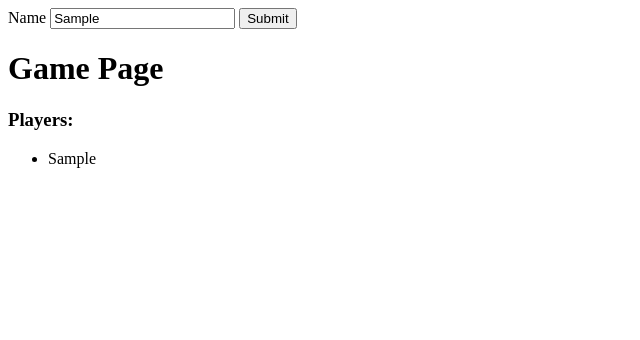
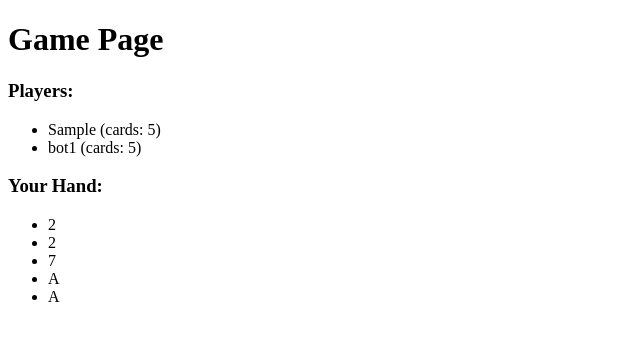
Before and after one commit to tbuck14/go_fish_js, a plain HTML site: page index.html in a window 1280 px wide. Both pictures are taken after typing "Sample" into the empty fields and a click on the input 267 px from the left and 18 px from the top of the page. Shown: the whole page, without its empty margins (0-640 px from the left). Drawn offline with Linux system fonts and the light colour scheme.

Commit message:
add more methods to core models and make simple game view displaying cards and players.

```diff
--- a/SpecRunner.html
+++ b/SpecRunner.html
@@ -16,6 +16,7 @@
   <!-- include source files here... -->
   <script src="src/Card.js"></script>
   <script src="src/Player.js"></script>
+  <script src="src/BotPlayer.js"></script>
   <script src="src/Deck.js"></script>
   <script src="src/Game.js"></script>
   <script src="src/LoginView.js"></script>
--- a/index.html
+++ b/index.html
@@ -8,7 +8,10 @@
 
   <body>
     <div id="main"></div>
+    <script src="src/Card.js"></script>
+    <script src="src/Deck.js"></script>
     <script src="src/Player.js"></script>
+    <script src="src/BotPlayer.js"></script>
     <script src="src/Game.js"></script>
     <script src="src/LoginView.js"></script>
     <script src="src/GameView.js"></script>
--- /dev/null
+++ b/src/BotPlayer.js
@@ -0,0 +1,2 @@
+class BotPlayer extends Player {
+}
--- a/src/Card.js
+++ b/src/Card.js
@@ -1,8 +1,20 @@
-const RANKS = ['2','3','4','5','6','7','8','9','10','J','Q','K','A']
+const ranks = ['2','3','4','5','6','7','8','9','10','J','Q','K','A']
+const suits = ['H','S','D','C']
 class Card {
   constructor(rank, suit) {
-    this.rank = rank
-    this.suit = suit
-    this.value = RANKS.indexOf(this.rank)
+    this._rank = rank
+    this._suit = suit
+  }
+
+  rank() {
+    return this._rank
+  }
+
+  suit() {
+    return this._suit
+  }
+
+  value() {
+    return ranks.indexOf(this.rank())
   }
 }
--- a/src/Deck.js
+++ b/src/Deck.js
@@ -1,6 +1,31 @@
 class Deck {
-  constructor(cardsInDeck = []) {
-    this.cards = cardsInDeck
+  constructor(cards = []) {
+    this._cards = cards
   }
 
+  cards() {
+    return this._cards
+  }
+
+  cards_left() {
+    return this.cards().length
+  }
+
+  deal() {
+    return this.cards().pop()
+  }
+
+  shuffle() {
+    this.cards().sort(() => Math.random() - 0.5)
+  }
+
+  build() {
+    // look in Deck.js to find where ranks and suits are defined
+    suits.forEach( (suit) => {
+      ranks.forEach((rank) => {
+        this.cards().push(new Card(rank, suit))
+      })
+    })
+    this.shuffle()
+  }
 }
--- a/src/Game.js
+++ b/src/Game.js
@@ -1,5 +1,35 @@
+const cards_per_player = 5
 class Game {
-  constructor(players) {
-    this.players = players
+  constructor(players, deck = new Deck(), numberOfBots = 1) {
+    this._players = players
+    this._deck = deck
+    this.add_bots(numberOfBots)
+  }
+
+  players() {
+    return this._players
+  }
+
+  deck() {
+    return this._deck
+  }
+
+  start() {
+    this.deal_cards()
+  }
+
+  add_bots(numberOfBots) {
+    for (let step = 0; step < numberOfBots; step++) {
+      this.players().push(new BotPlayer(`bot${this.players().length}`))
+    }
+  }
+
+  deal_cards() {
+    this.deck().build()
+    this.players().forEach(player => {
+      for (let step = 0; step < cards_per_player; step++) {
+        player.addCardsToHand([this.deck().deal()])
+      }
+    })
   }
 }
--- a/src/GameView.js
+++ b/src/GameView.js
@@ -8,17 +8,40 @@ class GameView {
   }
 
   draw(container) {
-    let listOfPlayers = ''
-    this.game().players.forEach( player => listOfPlayers += `<li>${player.name}</li>`)
     const markup = `
       <h1>Game Page</h1>
       <h3>Players:</h3>
       <ul>
-        ${listOfPlayers}
+        ${this.game().players().map( player => `<li>${player.name()} (cards: ${player.cards_left()})</li>`).join('')}
+      </ul>
+      <div id="cards"></div>
+    `
+
+    const element = document.createElement('div')
+    element.innerHTML = markup
+    container.innerHTML = ''
+    container.appendChild(element)
+
+    this.drawCards()
+
+    return element
+  }
+
+  drawCards() {
+    const cards = this.game().players()[0].hand()
+    const player = this.game().players()[0]
+    const markup = `
+      <h3>Your Hand:</h3>
+      <ul>
+        ${cards.map((card) => `<li>${card.rank()}</li>`).join('')}
       </ul>
     `
+    const container = document.getElementById('cards')
     const element = document.createElement('div')
     element.innerHTML = markup
+    container.innerHTML = ''
     container.appendChild(element)
+
+    return element
   }
 }
--- a/src/GoFishController.js
+++ b/src/GoFishController.js
@@ -11,6 +11,7 @@ class GoFishController {
   startGame(name) {
     const player = new Player(name)
     const game = new Game([player])
+    game.start()
     const view = new GameView(game)
     view.draw(this.container())
   }
--- a/src/LoginView.js
+++ b/src/LoginView.js
@@ -1,12 +1,11 @@
 class LoginView {
   constructor(onLogin) {
-    this.onLogin = onLogin
+    this._onLogin = onLogin
   }
 
   onSubmit(event) {
     event.preventDefault()
-    debugger
-    this.onLogin(event.target.name.value)
+    this._onLogin(event.target.name.value)
   }
 
   nameInput() {
@@ -29,5 +28,6 @@ class LoginView {
     element.innerHTML = formMarkup
     element.onsubmit = this.onSubmit.bind(this)
     container.appendChild(element)
+    return element
   }
 }
--- a/src/Player.js
+++ b/src/Player.js
@@ -1,6 +1,22 @@
 class Player {
-  constructor (playerName, CardsInHand = []) {
-    this.name = playerName
-    this.hand = CardsInHand
+  constructor (name, hand = []) {
+    this._name = name
+    this._hand = hand
+  }
+
+  name() {
+    return this._name
+  }
+
+  hand() {
+    return this._hand
+  }
+
+  cards_left() {
+    return this.hand().length
+  }
+
+  addCardsToHand(cards_to_add) {
+    this._hand = this.hand().concat(cards_to_add)
   }
 }
```
Also changed, not shown: spec/CardSpec.js (+5 -5 lines), spec/DeckSpec.js (+42 -1 lines), spec/GameSpec.js (+30 -1 lines), spec/LoginViewSpec.js (+1 -1 lines), spec/PlayerSpec.js (+25 -3 lines), src/HandView.js (added, +11 -0 lines).
